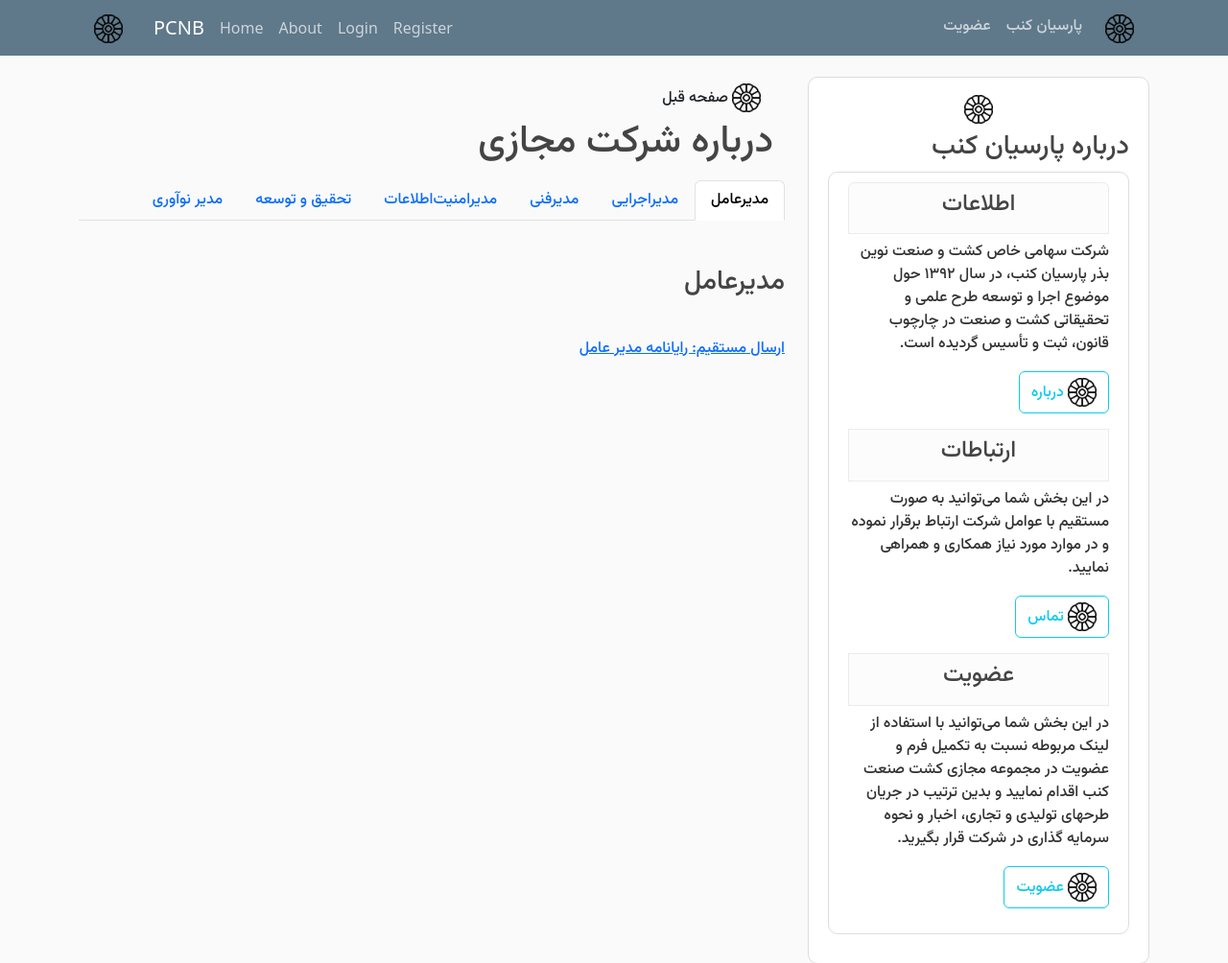
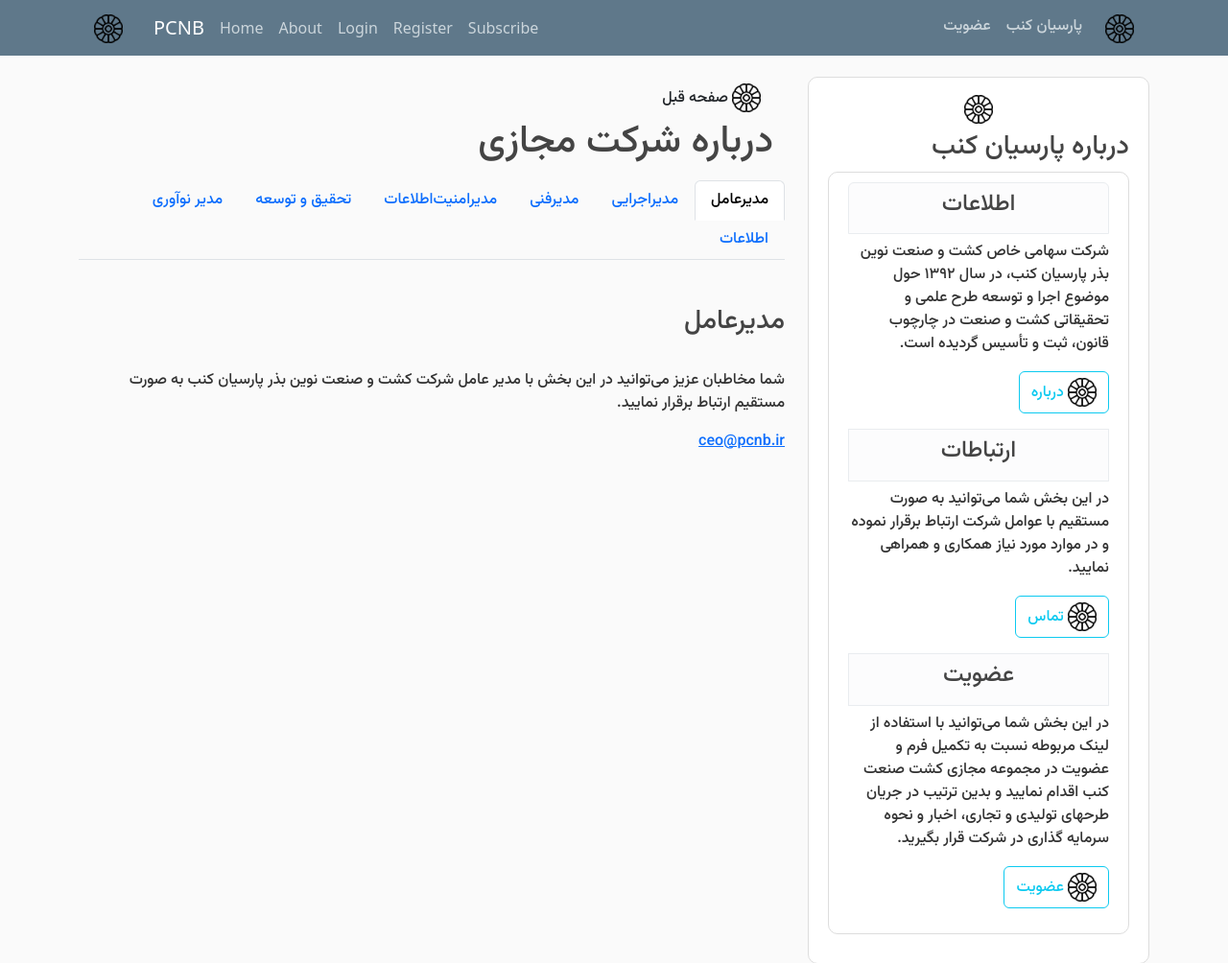
Before and after one commit to parsiancanab/django, a Django app: page /blogfour/ in a window 1280 px wide. Shown: the top 1004 px of the page at 96% size. Run offline with Django 4.2, Linux system fonts and the light colour scheme; some libraries are stand-ins or nearby versions.

Commit message:
26/03/2025

```diff
--- a/blog/templates/blog/base.html
+++ b/blog/templates/blog/base.html
@@ -7,11 +7,8 @@
     <meta name="description" content="agrindustrial servises">
     <meta name="keywords" content="New, Agricultural, Industrial, Hemp, Parsian Canab Crop, PCNB,">
     <meta name="author" content="Milad Yavari, CEO of PCNB Co.">
-    <!-- Bootstrap CSS -->
     <link rel="stylesheet" href="https://maxcdn.bootstrapcdn.com/bootstrap/4.0.0/css/bootstrap.min.css" integrity="sha384-Gn5384xqQ1aoWXA+058RXPxPg6fy4IWvTNh0E263XmFcJlSAwiGgFAW/dAiS6JXm" crossorigin="anonymous">
-    <!--RTL CSS-->
     <link rel="stylesheet" href="https://cdn.jsdelivr.net/npm/bootstrap@5.3.0/dist/css/bootstrap.rtl.min.css" integrity="sha384-PJsj/BTMqILvmcej7ulplguok8ag4xFTPryRq8xevL7eBYSmpXKcbNVuy+P0RMgq" crossorigin="anonymous">
-    <!--Vazirmath font-->
     <link rel="preconnect" href="https://fonts.googleapis.com"><link rel="preconnect" href="https://fonts.gstatic.com" crossorigin>
     <link href="https://fonts.googleapis.com/css2?family=Vazirmatn:wght@500&display=swap" rel="stylesheet">
     <link rel="stylesheet" type="text/css" href="{% static 'blog/main.css' %}">
@@ -29,7 +26,7 @@
         <nav class="navbar navbar-expand-md navbar-dark bg-steel fixed-top">
           <div class="container">
               <a class="navbar-brand" href="/">
-                <img src="{% static '/blog/logo opacity.png' %}" alt="pcnblogo" width="30" height="30">
+                <img src="{% static 'blog/logo opacity.png' %}" alt="pcnblogo" width="30" height="30">
               </a>
             <a class="navbar-brand mr-2 font-weight-normal" href="{% url 'blog-vpcnb' %}">PCNB</a>
             <button class="navbar-toggler" type="button" data-toggle="collapse" data-target="#navbarToggle" aria-controls="navbarToggle" aria-expanded="false" aria-label="Toggle navigation">
@@ -46,14 +43,16 @@
                 {% else %}
                   <a class="nav-item nav-link" href="{% url 'login' %}">Login</a>
                   <a class="nav-item nav-link" href="{% url 'register' %}">Register</a>
-                {% endif %}
+                  <a class="nav-item nav-link" href="{% url 'subscribe' %}">Subscribe</a>
+
+                  {% endif %}
               </div>
               <!-- Navbar Right Side -->
               <div class="navbar-nav">
                 <a class="farsi nav-item nav-link" href="{% url 'subscription' %}">عضویت</a>
                 <a class="farsi nav-item nav-link" href="{% url 'blog-blog' %}">پارسیان کنب</a>
                 <a class="navbar-brand" href="/bloghome">
-                  <img src="{% static '/blog/logo opacity.png' %}" alt="pcnblogo" width="30" height="30">
+                  <img src="{% static 'blog/logo opacity.png' %}" alt="pcnblogo" width="30" height="30">
                 </a>
               </div>
             </div>
@@ -76,7 +75,7 @@
           <div class="col-md-4">
             <div class="content-section">
               <div class="content">
-                <img class="m-2 float-start" src="{% static '/blog/logo opacity.png' %}" alt="pcnblogo" width="30" height="30">
+                <img class="m-2 float-start" src="{% static 'blog/logo opacity.png' %}" alt="pcnblogo" width="30" height="30">
               </div>
               <h1>About PCNB Co.</h1>
               <div class="content-section">
@@ -87,29 +86,29 @@
                     we are honoured, establishing long-term heavy usefull connections to maintain responsible cooperations and coordinations to appropriate collaborations with whom interested in. <br>
                     below is our email address and you can get direct connection, please feel free to contact us!
                     </p>
-                    <div class="flaot">
-                      <a href="{% url 'blog-about' %}" class="btn btn-outline-info mb-3 mt-1"  role="button"><img src="{% static '/blog/logo opacity.png' %}" alt="pcnblogo" width="30" height="30"> About Us</a>
+                    <div class="float">
+                      <a href="{% url 'blog-about' %}" class="btn btn-outline-info mb-3 mt-1"  role="button"><img src="{% static 'blog/logo opacity.png' %}" alt="pcnblogo" width="30" height="30"> About Us</a>
                     </div>
                   <li class="list-group-item list-group-item-light"><h4>Connection</h4></li>
                     <p class="mt-2">
                       The idea of having a well constructed business plan made us an important goals by implementing real scientific coordinations, collaborations and cooperations as well. please note that we appreciate any kind of positive connections.
                     </p>
                     <div>
-                      <a href="mailto:parsiancanab@gmail.com" class="btn btn-outline-info mb-3"  role="button"><img src="{% static '/blog/logo opacity.png' %}" alt="pcnblogo" width="30" height="30">  Contact Us</a>
+                      <a href="mailto:parsiancanab@gmail.com" class="btn btn-outline-info mb-3"  role="button"><img src="{% static 'blog/logo opacity.png' %}" alt="pcnblogo" width="30" height="30">  Contact Us</a>
                     </div>
                   <li class="list-group-item list-group-item-light"><h4>Subscription</h4></li>
                   <div>
                     <p class="mt-2">
                       For an effective information, being updated to company's notifications and news, it is possible via the link below; please feel free to subscribe and stay updated with Your's PCNB Co.
                     </p>
-                    <a href="{% url 'subscribe' %}" class="btn btn-outline-info mb-3"  role="button"><img src="{% static '/blog/logo opacity.png' %}" alt="pcnblogo" width="30" height="30">  Subscribe</a>
+                    <a href="{% url 'subscribe' %}" class="btn btn-outline-info mb-3"  role="button"><img src="{% static 'blog/logo opacity.png' %}" alt="pcnblogo" width="30" height="30">  Subscribe</a>
                   </div>
                 </ul>
               </div>
             </div>
               <div class="content-section">
                 <div class="content">
-                  <img class="m-2 float-start" src="{% static '/blog/logo opacity.png' %}" alt="pcnblogo" width="30" height="30">
+                  <img class="m-2 float-start" src="{% static 'blog/logo opacity.png' %}" alt="pcnblogo" width="30" height="30">
                 </div>
                 <h1 class="float">Our Sidebar</h1>
                 <div class="content-section">
@@ -125,7 +124,7 @@
               </div>
               <div class="content-section">
                 <div class="content">
-                  <img class="m-2 float-start" src="{% static '/blog/logo opacity.png' %}" alt="pcnblogo" width="30" height="30">
+                  <img class="m-2 float-start" src="{% static 'blog/logo opacity.png' %}" alt="pcnblogo" width="30" height="30">
                 </div>
                 <h1>Digital Currencies</h1>
                   <div class="content-section">
@@ -158,11 +157,9 @@
         {% endblock %}
       </footer>
     <script src="{% static 'blog/main.js' %}"></script>
-
-    <script src="https://cdn.jsdelivr.net/npm/chart.js"></script>
-
     <script src="https://cdn.jsdelivr.net/npm/moment@2.29.1/moment.min.js"></script>
     <script src="https://cdn.jsdelivr.net/npm/fullcalendar@5.10.1/main.js"></script>
+    <script src="https://code.jquery.com/jquery-3.6.0.min.js"></script>
 
     <!-- Optional JavaScript -->
     <!-- jQuery first, then Popper.js, then Bootstrap JS -->
--- a/blog/templates/blog/blogfour.html
+++ b/blog/templates/blog/blogfour.html
@@ -2,7 +2,7 @@
 {% load static %}
 {% block content %}
     <div class="container-fluid" dir="rtl">
-      <a href="{% url 'blog-blog' %}" class="btn btn-default farsi" role="button"><img src="{% static '/blog/logo opacity.png' %}" alt="pcnblogo" width="30" height="30"> صفحه قبل</a>
+      <a href="{% url 'blog-blog' %}" class="btn btn-default farsi" role="button"><img src="{% static 'blog/logo opacity.png' %}" alt="pcnblogo" width="30" height="30"> صفحه قبل</a>
       <h1 class="farsi">درباره شرکت مجازی</h1>
     </div>
     <nav>
@@ -12,17 +12,18 @@
         <button class="nav-link" id="nav-CTO-tab" data-bs-toggle="tab" data-bs-target="#nav-CTO" type="button" role="tab" aria-controls="nav-CTO" aria-selected="false">مدیرفنی</button>
         <button class="nav-link" id="nav-CTO-tab" data-bs-toggle="tab" data-bs-target="#nav-CISO" type="button" role="tab" aria-controls="nav-CISO" aria-selected="false">مدیرامنیت‌اطلاعات</button>
         <button class="nav-link" id="nav-R&D-tab" data-bs-toggle="tab" data-bs-target="#nav-R&D" type="button" role="tab" aria-controls="nav-R&D" aria-selected="false">تحقیق و توسعه</button>
-          <button class="nav-link" id="nav-R&D-tab" data-bs-toggle="tab" data-bs-target="#nav-CIO" type="button" role="tab" aria-controls="nav-CIO" aria-selected="false">مدیر نوآوری</button>
+        <button class="nav-link" id="nav-CIO-tab" data-bs-toggle="tab" data-bs-target="#nav-CIO" type="button" role="tab" aria-controls="nav-CIO" aria-selected="false">مدیر نوآوری</button>
+        <button class="nav-link" id="nav-Info-tab" data-bs-toggle="tab" data-bs-target="#nav-Info" type="button" role="tab" aria-controls="nav-Info" aria-selected="false">اطلاعات</button>
       </div>
     </nav>
     <div class="tab-content" id="nav-tabContent" dir="rtl">
-        <div class="tab-pane mt-5 active farsi" id="nav-CEO" role="tabpanel" aria-labelledby="nav-CEO-tab" tabindex="0"><h3>مدیرعامل</h3><p><div class="container-fluid">
-        </div></p><br><p><a href="mailto:ceo@pcnb.ir">ارسال مستقیم: رایانامه مدیر عامل</a></p><br></div>
-        <div class="tab-pane mt-5" id="nav-COO" role="tabpanel" aria-labelledby="nav-COO-tab" tabindex="0"><h3>مدیراجرایی</h3><p>alo</p></div>
-        <div class="tab-pane mt-5" id="nav-CTO" role="tabpanel" aria-labelledby="nav-CTO-tab" tabindex="0"><h3>مدیرفنی</h3><p>aloo</p></div>
-        <div class="tab-pane mt-5" id="nav-CISO" role="tabpanel" aria-labelledby="nav-CISO-tab" tabindex="0"><h3>مدیرامنیت‌اطلاعات</h3><p>aloova</p></div>
-        <div class="tab-pane mt-5" id="nav-R&D" role="tabpanel" aria-labelledby="nav-R&D-tab" tabindex="0"><h3>تحقیق و توسعه</h3><p>alooo</p></div>
-        <div class="tab-pane mt-5" id="nav-CIO" role="tabpanel" aria-labelledby="nav-CIO-tab" tabindex="0"><h3>مدیر نوآوری</h3><p>alooo</p></div>
+      <div class="tab-pane mt-5 active farsi" id="nav-CEO" role="tabpanel" aria-labelledby="nav-CEO-tab" tabindex="0"><h3>مدیرعامل</h3><br><p>شما مخاطبان عزیز می‌توانید در این بخش با مدیر عامل شرکت کشت و صنعت نوین بذر پارسیان کنب به صورت مستقیم ارتباط برقرار نمایید.</p><p><a href="mailto:ceo@pcnb.ir">ceo@pcnb.ir</a></p></div>
+      <div class="tab-pane mt-5" id="nav-COO" role="tabpanel" aria-labelledby="nav-COO-tab" tabindex="0"><h3>مدیراجرایی</h3><br><p><a href="mailto:coo@pcnb.ir">coo@pcnb.ir</a></p></div>
+      <div class="tab-pane mt-5" id="nav-CTO" role="tabpanel" aria-labelledby="nav-CTO-tab" tabindex="0"><h3>مدیرفنی</h3><br><p><a href="mailto:cto@pcnb.ir">cto@pcnb.ir</a></p></div>
+      <div class="tab-pane mt-5" id="nav-CISO" role="tabpanel" aria-labelledby="nav-CISO-tab" tabindex="0"><h3>مدیرامنیت‌اطلاعات</h3><br><p><a href="mailto:">ciso@pcnb.ir</a></p></div>
+      <div class="tab-pane mt-5" id="nav-R&D" role="tabpanel" aria-labelledby="nav-R&D-tab" tabindex="0"><h3>تحقیق و توسعه</h3><br><p><a href="mailto:research@pcnb.ir">research@pcnb.ir</a></p></div>
+      <div class="tab-pane mt-5" id="nav-CIO" role="tabpanel" aria-labelledby="nav-CIO-tab" tabindex="0"><h3>مدیر نوآوری</h3><br><p><a href="mailto:cio@pcnb.ir">cio@pcnb.ir</a></p></div>
+      <div class="tab-pane mt-5" id="nav-Info" role="tabpanel" aria-labelledby="nav-Info-tab" tabindex="0"><h3>اطلاعات</h3><br><p><a href="mailto:info@pcnb.ir">info@pcnb.ir</a></p></div>
     </div>
 {% endblock content %}
   </div>
```
Also changed, not shown: blog/templates/blog/vpcnb.html (+9 -9 lines). Lines whose indentation alone changed are shown as unchanged.
